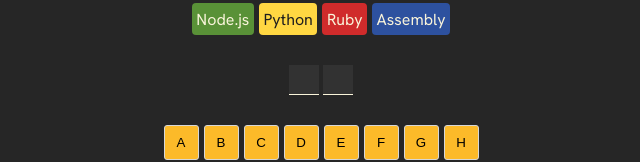
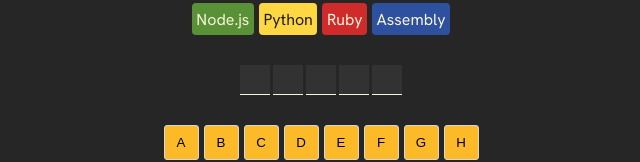
Before and after one commit to Petrasoderstrom1612/assembly, a React (Vite) app: page / in a window 1280 px wide. Shown: the part 294-456 px from the top of the page, without its empty margins (319-959 px from the left). Built offline with nearby package versions, Linux system fonts and the light colour scheme.

Commit message:
added a separate sr-only section with .split("")to get an array, looped over, if guessed letter was included, displaied it, else displaied blank, connected it together with a space " " and join(" ") with spaces

```diff
--- a/src/App.jsx
+++ b/src/App.jsx
@@ -9,7 +9,7 @@ import { getFarewellText } from './data/farewells'
 
 console.log(getFarewellText)
 function App() {
-  const [currentWord, setCurrentWord] = useState("re")
+  const [currentWord, setCurrentWord] = useState("react")
   const [guessedLetters, setGuessedLetters] = useState([])
 
   const alphabet = [...'abcdefghijklmnopqrstuvwxyz'];
@@ -22,7 +22,6 @@ function App() {
   const gameWon = currentWord.split("").every(letter => guessedLetters.includes(letter))
   const gameLost = countWrongGuesses() > languages.length -1
   const gameOver = gameWon || gameLost
-
 
   const saveGuessedLetter = (letter) => {
     setGuessedLetters(prevGuessed => (
@@ -49,7 +48,7 @@ function App() {
     className={colorClass}
     onClick={() => saveGuessedLetter(letter)}
     disabled={guessedLetters.includes(letter) || gameOver}
-    aria-label={`letter. ${letter}`}
+    aria-label={`Letter ${letter}`}
     aria-disabled={guessedLetters.includes(letter)}
     >
       {letter.toUpperCase()}</button>) //important with the onClick here so the component rerenders and color updates!
@@ -100,8 +99,12 @@ function App() {
       {/* <Status gameWon={gameWon} gameLost={gameLost}/> */}
       <div className={statusCSS}>{renderStatus(languages)}</div>
       <Languages languages={languages} countWrongGuesses = {countWrongGuesses}/>
-      <section className="hangman-word">{word}</section>
-      <section className="sr-only" aria-live="polite" role="status of the guessed letter"></section>
+      <section className="hangman-word" aria-hidden="true">{word}</section>
+      <section className="sr-only" aria-live="polite" role="status of the guessed letter">
+        {
+        currentWord.split("").map(letter => guessedLetters.includes(letter) ? letter : "blank").join(" ")
+      }
+      </section>
       <section className="flex-wrapper">{keyboard}</section>
       {gameOver && <button className="new-game-btn">New Game</button>}
     </main>
```
